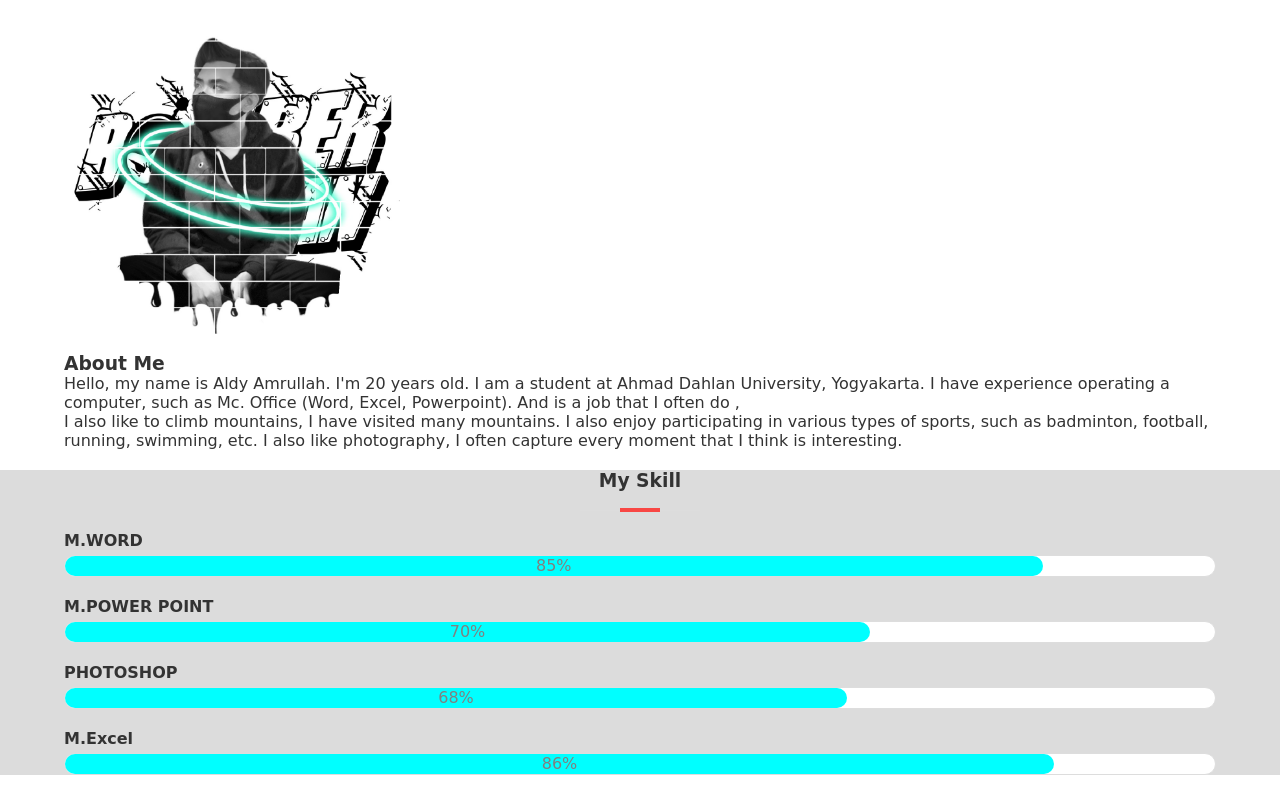
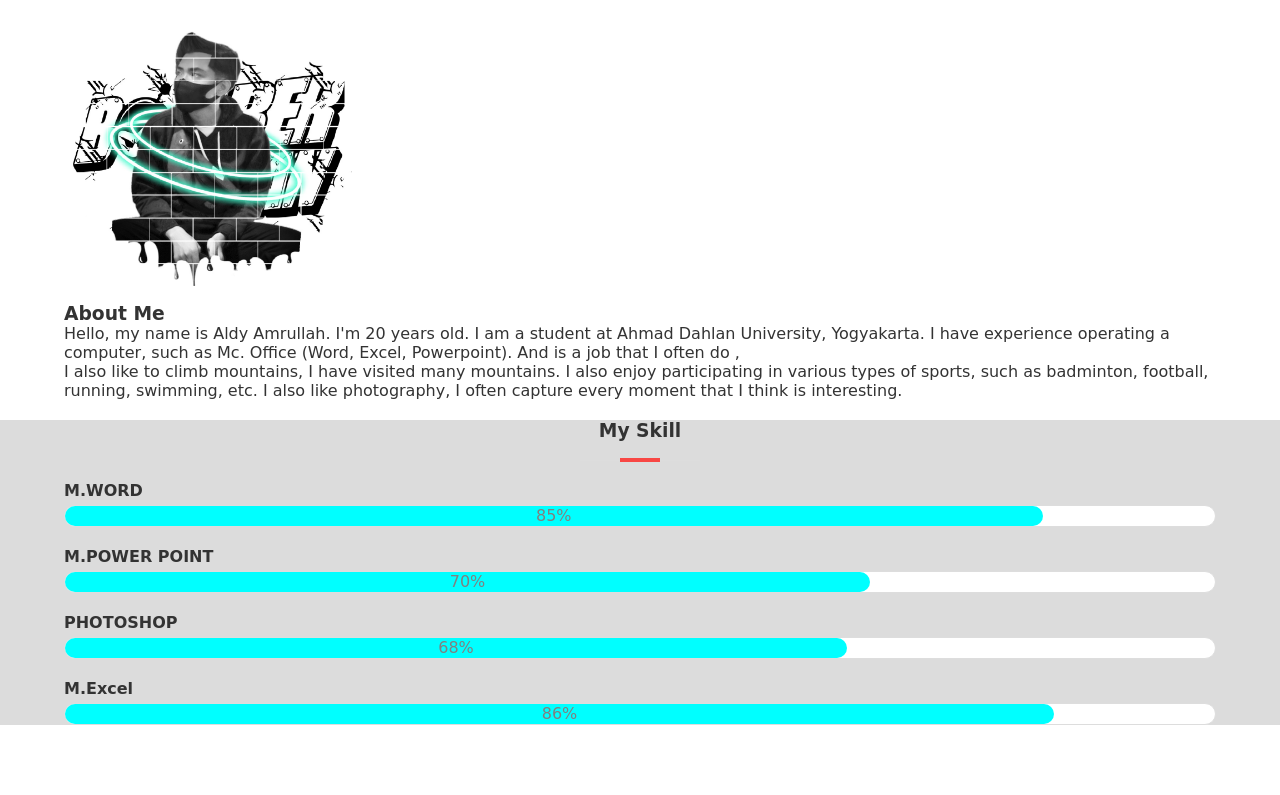
Before and after one commit to aldy2002/AldyTekweb2022, a plain HTML site: page about.html in a window 1280 px wide. Shown: the part 71-866 px from the top of the page. After the commit the page ends 816 px from the top, so only its background shows below. Drawn offline with Linux system fonts and the light colour scheme.

Commit message:
Update about.html

```diff
--- a/about.html
+++ b/about.html
@@ -32,7 +32,7 @@
 			</div>
 		</header>
 			<div class="container">
-			<img src="img/3.jpg"  width="350px">
+			<img src="img/3.jpg"  width="300px">
 				<h3>About Me</h3>
 				<p>Hello, my name is Aldy Amrullah. I'm 20 years old. I am a student at Ahmad Dahlan University, Yogyakarta. I have experience operating a computer, such as Mc. Office (Word, Excel, Powerpoint). And is a job that I often do , </p>
 				<p>I also like to climb mountains, I have visited many mountains. I also enjoy participating in various types of sports, such as badminton, football, running, swimming, etc. I also like photography, I often capture every moment that I think is interesting. </p>
```
